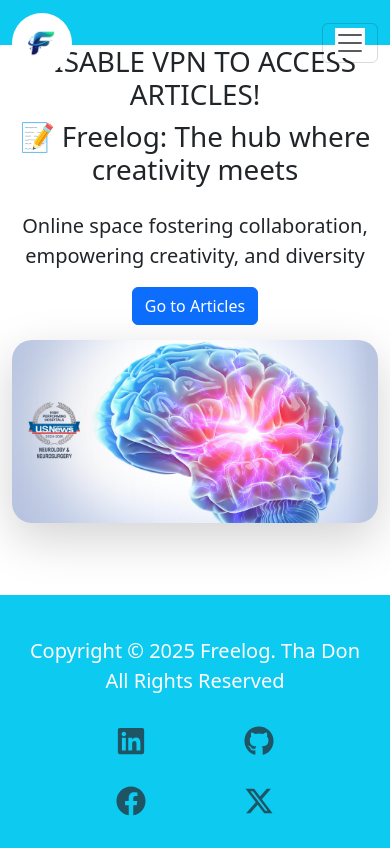
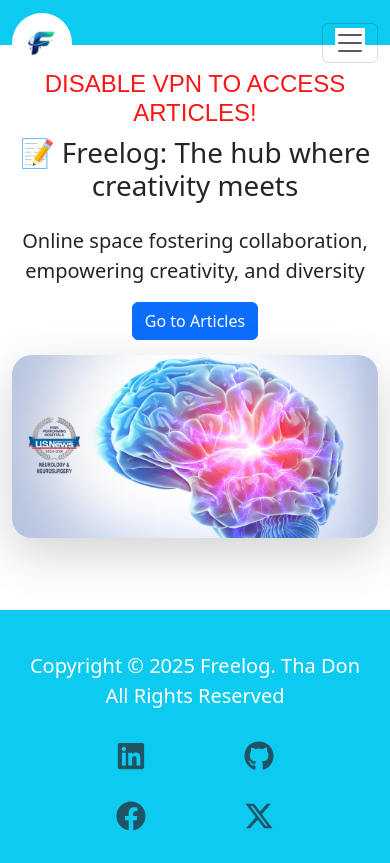
Before and after one commit to tafadzwamunyuki/freelogweb, a React (Vite) app in the folder frontend/: page / in a window 390 px wide. Built offline with nearby package versions, Linux system fonts and the light colour scheme.

Commit message:
Update index.css

```diff
--- a/frontend/src/index.css
+++ b/frontend/src/index.css
@@ -208,3 +208,86 @@
   border-radius: 0.25rem;
   transition: border-color 0.15s ease-in-out, box-shadow 0.15s ease-in-out;
 }
+
+/* Customize navbar toggler when it’s expanded (on mobile) */
+@media (max-width: 991.98px) {
+  .navbar-nav {
+    display: flex;
+    flex-direction: column;
+    text-align: center;
+  }
+  .navbar-nav .nav-item {
+    margin: 10px 0;
+  }
+}
+
+/* For smoother transitions when toggling */
+.navbar-collapse {
+  transition: max-height 0.35s ease;
+}
+
+/* Adjust the navbar links spacing on mobile view */
+.navbar-nav .nav-link {
+  padding-left: 5.9rem;
+  padding-right: 1.5rem;
+  line-height: 36px;
+}
+
+@keyframes blink {
+  0% {
+      opacity: 1;
+  }
+
+  50% {
+      opacity: 0;
+  }
+
+  100% {
+      opacity: 1;
+  }
+}
+
+.note {
+  color: red;
+  font-family: Arial;
+  font-weight: 500;
+  animation: blink 3s infinite;
+  font-size: 1.5rem;
+  margin-top: 25px;
+}
+
+/* Ensure the logo doesn't overflow and is responsive */
+.navbar-brand img {
+  width: 60px;
+  height: auto;
+}
+
+/* Responsive tweaks */
+@media (max-width: 992px) {
+  .card {
+    width: calc(33.333% - 20px); /* 3 cards per row */
+  }
+}
+
+@media (max-width: 768px) {
+  .card {
+    width: calc(50% - 20px); /* 2 cards per row */
+  }
+}
+
+@media (max-width: 480px) {
+  .card {
+    width: 100%; /* Stack on small screens */
+  }
+}
+
+
+@media (max-width: 576px) {
+  .lead {
+    font-size: 1rem; /* Adjusts font size on smaller screens */
+  }
+
+  h1 {
+    font-size: 1.5rem; /* Adjusts heading size for smaller screens */
+  }
+}
```
